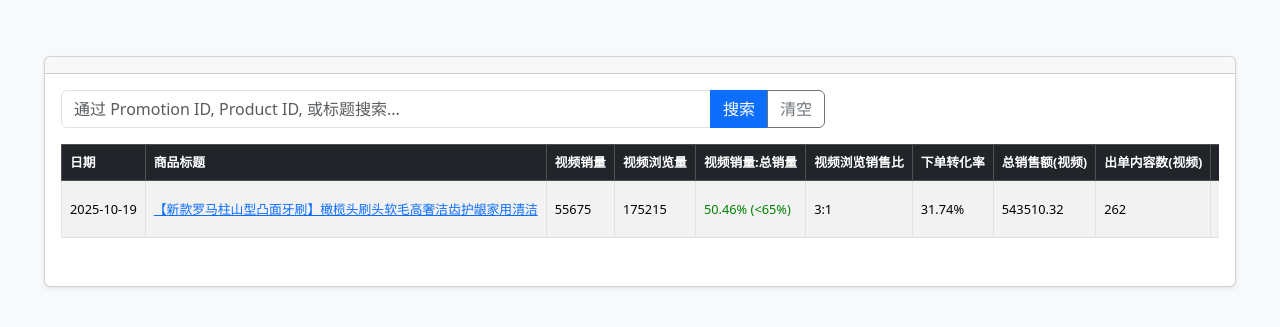
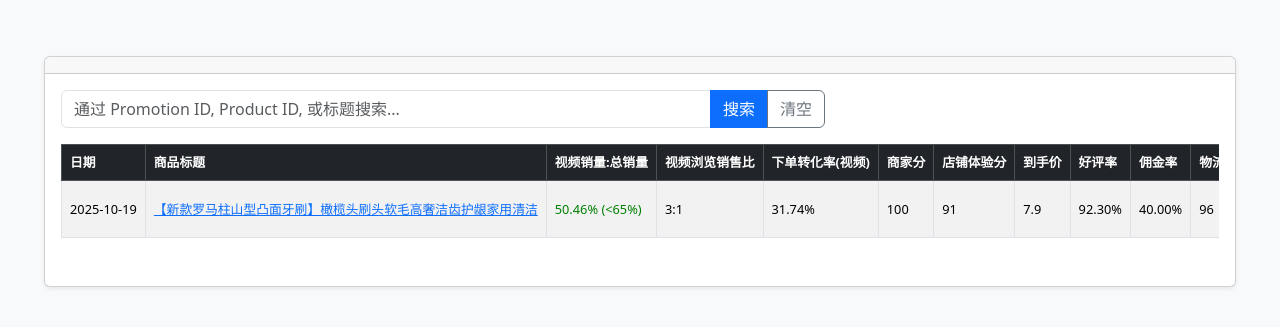
Before and after one commit to liulanghan8023/video-xuanpin, a Flask app: page / in a window 1280 px wide. Shown: the top 327 px of the page. Run offline with Flask 3, Linux system fonts and the light colour scheme; data comes from the database, SQL or seed files in the repository.

Commit message:
界面优化

```diff
--- a/analyse/templates/index.html
+++ b/analyse/templates/index.html
@@ -155,7 +155,7 @@
                     'video_sales_formatted': '视频销量(格式化)',
                     'converting_influencers': '出单达人数(视频)',
                     'converting_contents': '出单内容数(视频)',
-                    'order_conversion_rate': '下单转化率',
+                    'order_conversion_rate': '下单转化率(视频)',
                     'order_conversion_rate_formatted': '下单转化率(格式化)',
                     'views': '视频浏览量',
                     'video_sales_ratio': '视频销量:总销量',
@@ -258,6 +258,12 @@
                 document.removeEventListener('mouseup', onDragMouseUp);
             }
 
+            const preferredChineseOrderForTable = [
+                '日期', '商品标题', '视频销量:总销量', '视频浏览销售比', '下单转化率(视频)',
+                '商家分', '店铺体验分', '到手价', '好评率', '佣金率', '物流分', '商品分',
+                '封面', '产品ID', '促销ID'
+            ];
+
             // Initial Load
             loadTable('products', 1, perPage);
 
@@ -321,20 +327,10 @@
                         for (const key in popoverTranslations) {
                             reversePopoverTranslations[popoverTranslations[key]] = key;
                         }
-                        const preferredChineseOrderForTable = [
-                            '日期', '商品标题', '视频销量', '视频浏览量', '视频销量:总销量', '视频浏览销售比',
-                            '下单转化率', '总销售额(视频)', '出单内容数(视频)', '出单达人数(视频)',
-                            '店铺名', '带货人数','商家分', '店铺体验分', '到手价', '好评率', '佣金率', '物流分',
-                            '商品分', '已售',
-                            '橱窗销量', '图文销量', '直播销量',
-                            '排名', '类型', '时间范围', '封面',
-                            '抖音分享文本', '抖音URL', '产品ID', '促销ID', '商品类目', '巨量URL'
-                        ];
+
                         const preferredTableOrder = preferredChineseOrderForTable.map(name => reversePopoverTranslations[name]).filter(Boolean);
 
                         const finalColumnOrder = preferredTableOrder.filter(c => columns.includes(c));
-                        const remainingApiCols = columns.filter(c => !finalColumnOrder.includes(c));
-                        finalColumnOrder.push(...remainingApiCols);
 
                         let tableHtml = '<table class="table table-bordered table-striped table-hover">';
                         tableHtml += '<thead class="table-dark" style="position: sticky; top: 0; z-index: 1;"><tr>';
@@ -480,17 +476,7 @@
                                 reverseTranslations[itemTranslations[key]] = key;
                             }
 
-                            const preferredChineseOrder = [
-                                '商品标题', '日期', '视频销量', '视频浏览量', '视频销量:总销量', '视频浏览销售比',
-                                '下单转化率', '总销售额(视频)', '出单内容数(视频)', '出单达人数(视频)',
-                                '店铺名', '带货人数','商家分', '店铺体验分', '到手价', '好评率', '佣金率', '物流分',
-                                '商品分', '已售',
-                                '橱窗销量', '图文销量', '直播销量',
-                                '排名', '类型', '时间范围', '封面',
-                                '抖音分享文本', '抖音URL', '产品ID', '促销ID', '商品类目'
-                            ];
-
-                            const preferredOrder = preferredChineseOrder.map(name => reverseTranslations[name]).filter(Boolean);
+                            const preferredOrder = preferredChineseOrderForTable.map(name => reverseTranslations[name]).filter(Boolean);
                             const allKeys = Object.keys(itemData);
                             const remainingKeys = allKeys.filter(key => !preferredOrder.includes(key));
                             const displayKeys = [...preferredOrder, ...remainingKeys];
@@ -501,6 +487,10 @@
                                 }
                                 const value = itemData[key];
                                 if (value === null || value === '') continue;
+
+                                if (key === 'category') {
+                                    contentHtml += '<div class="col-12"><hr class="my-2"></div>';
+                                }
 
                                 let displayValue;
                                 const displayName = itemTranslations[key] || key.replace(/_/g, ' ');
```
